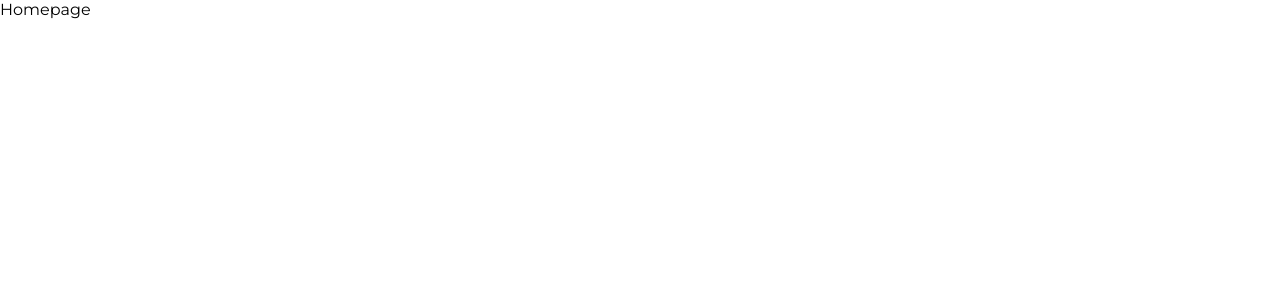
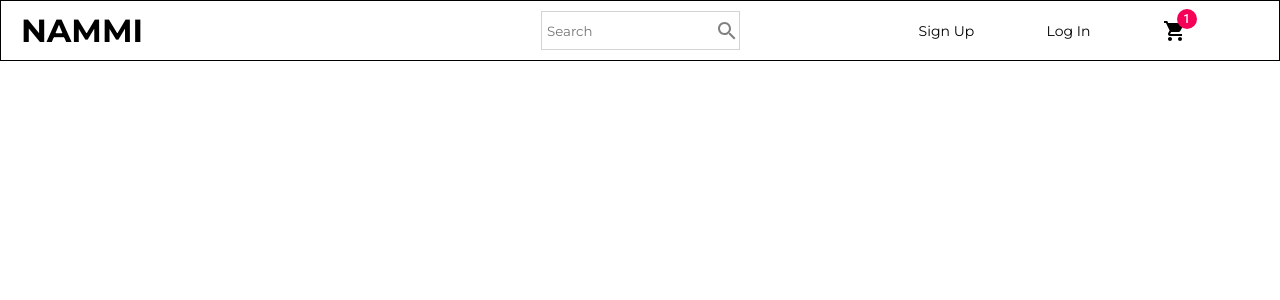
Before and after one commit to johngalang99/nammi-clothing, a React (Create React App) app in the folder frontend/: page / in a window 1280 px wide. Shown: the top 300 px of the page. Built offline with nearby package versions, Linux system fonts and the light colour scheme.

Commit message:
create navbar component

```diff
--- a/frontend/src/App.jsx
+++ b/frontend/src/App.jsx
@@ -1,7 +1,11 @@
 import Home from './pages/Home';
 
 const App = () => {
-  return <Home />;
+  return (
+    <>
+      <Home />
+    </>
+  );
 };
 
 export default App;
--- /dev/null
+++ b/frontend/src/components/Navbar.jsx
@@ -0,0 +1,83 @@
+import React from 'react';
+import styled from 'styled-components';
+import { Search, ShoppingCart } from '@material-ui/icons';
+import { Badge } from '@material-ui/core';
+
+const Nav = styled.div`
+  height: 50px;
+`;
+
+const Container = styled.div`
+  display: flex;
+  justify-content: spaced-between;
+  padding: 10px 20px;
+  border: 1px solid black;
+`;
+
+const Left = styled.div`
+  flex: 1;
+`;
+
+const Logo = styled.h1`
+  font-weight: bold;
+`;
+
+const Center = styled.div`
+  display: flex;
+  flex: 1;
+  justify-content: center;
+`;
+
+const SearchContainer = styled.div`
+  border: 0.5px solid lightgray;
+  display: flex;
+  justify-content: flex-end;
+  align-items: center;
+  flex-wrap: wrap;
+  flex-direction: row;
+`;
+
+const Input = styled.input`
+  border: none;
+`;
+
+const Right = styled.div`
+  flex: 1;
+  display: flex;
+  align-items: center;
+  justify-content: space-evenly;
+`;
+
+const Items = styled.div`
+  font-size: 14px;
+  cursor: pointer;
+`;
+
+const Navbar = () => {
+  return (
+    <Nav>
+      <Container>
+        <Left>
+          <Logo>NAMMI</Logo>
+        </Left>
+        <Center>
+          <SearchContainer>
+            <Input placeholder=" Search" />
+            <Search style={{ color: 'gray' }} />
+          </SearchContainer>
+        </Center>
+        <Right>
+          <Items>Sign Up</Items>
+          <Items>Log In</Items>
+          <Items>
+            <Badge badgeContent={1} color="secondary">
+              <ShoppingCart />
+            </Badge>
+          </Items>
+        </Right>
+      </Container>
+    </Nav>
+  );
+};
+
+export default Navbar;
--- a/frontend/src/pages/Home.jsx
+++ b/frontend/src/pages/Home.jsx
@@ -1,7 +1,12 @@
 import React from 'react';
+import Navbar from '../components/Navbar';
 
 const Home = () => {
-  return <div>Homepage</div>;
+  return (
+    <div>
+      <Navbar />
+    </div>
+  );
 };
 
 export default Home;
```
Also changed, not shown: frontend/package.json (+10 -0 lines), 2 other files (tests, documents, lock files or other folders).
